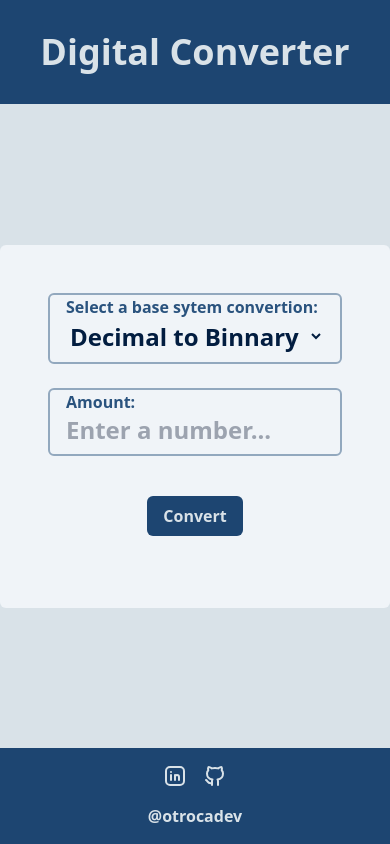
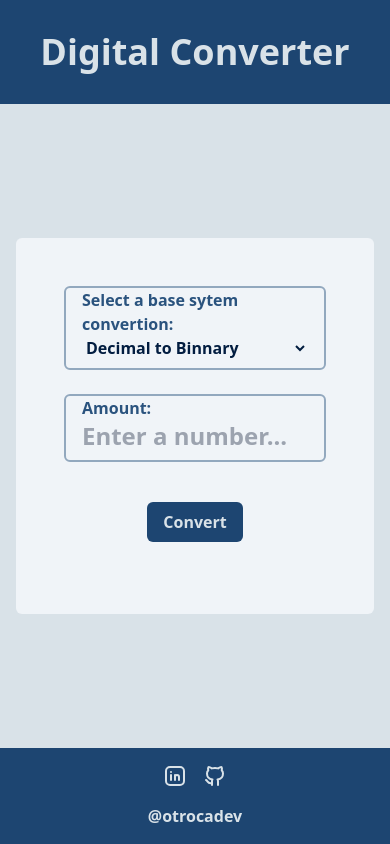
Before and after one commit to otrocadev/international-converter, a React (Vite) app: page / in a window 390 px wide. Built offline with nearby package versions, Linux system fonts and the light colour scheme.

Commit message:
Minnor layout updates for mobile

```diff
--- a/src/App.jsx
+++ b/src/App.jsx
@@ -27,7 +27,7 @@ function App() {
         <h1 className="text-4xl">Digital Converter</h1>
       </header>
       <main className="flex items-center justify-center h-full">
-        <div className="flex flex-col justify-center gap-6 p-12 bg-lightgray rounded-md">
+        <div className="flex flex-col justify-center gap-6 p-12 bg-lightgray rounded-md m-4">
           <Form
             convertNumber={convertNumber}
             selectBaseSystem={selectBaseSystem}
--- a/src/components/Form.jsx
+++ b/src/components/Form.jsx
@@ -12,7 +12,7 @@ function Form({
       <section className="flex flex-col items-start w-full border-2 border-slategray rounded-md px-4 pb-2">
         <label className="text-midblue">Select a base sytem convertion:</label>
         <select
-          className="text-2xl text-darkblue w-full bg-inherit cursor-pointer"
+          className="sm:text-2xl text-darkblue w-full bg-inherit cursor-pointer"
           onChange={selectBaseSystem}
         >
           <option value="decToBin">Decimal to Binnary</option>
```
